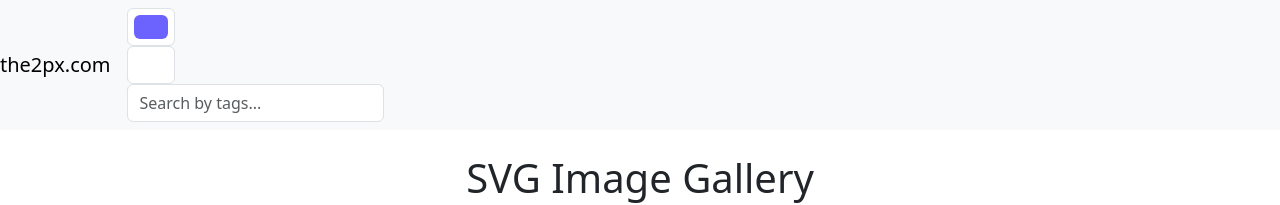
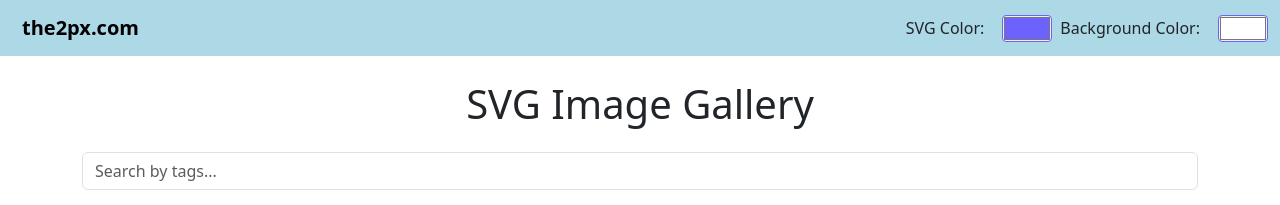
Before and after one commit to okc27/the2px, a React (Create React App) app: page / in a window 1280 px wide. Shown: the top 205 px of the page. Built offline with nearby package versions, Linux system fonts and the light colour scheme; no server answers.

Commit message:
7-10 update 3

```diff
--- a/src/components/Navbar.js
+++ b/src/components/Navbar.js
@@ -1,46 +1,32 @@
 import React from 'react';
-import { Navbar, Nav, Form } from 'react-bootstrap';
+import './Navbar.css'; // Make sure to import your CSS file for custom styles
 
-const CustomNavbar = ({ svgColor, setSvgColor, bgColor, setBgColor, searchTerm, setSearchTerm }) => {
-  const handleSvgColorChange = (event) => {
-    setSvgColor(event.target.value);
-  };
-
-  const handleBgColorChange = (event) => {
-    setBgColor(event.target.value); // Update background color state
-  };
-
+const Navbar = ({ svgColor, setSvgColor, bgColor, setBgColor }) => {
   return (
-    <Navbar bg="light" expand="lg">
-      <Navbar.Brand href="#home">the2px.com</Navbar.Brand>
-      <Navbar.Toggle aria-controls="basic-navbar-nav" />
-      <Navbar.Collapse id="basic-navbar-nav">
-        <Nav className="ml-auto">
-          <Form inline>
-            <Form.Control
+    <nav className="navbar navbar-light" style={{ backgroundColor: '#add8e6' }}>
+      <div className="container-fluid">
+        <div className="navbar-brand " onClick={() => console.log("Brand clicked!")}>
+          the2px.com
+        </div>
+        <div className="color-picker d-flex justify-content-center"> {/* Center color pickers */}
+          <label htmlFor="svg-color-picker" className="me-2">SVG Color:</label>
+          <input
             type="color"
+            id="svg-color-picker"
             value={svgColor}
-              onChange={handleSvgColorChange}
-              className="mr-2"
+            onChange={(e) => setSvgColor(e.target.value)}
           />
-            <Form.Control
+          <label htmlFor="background-color-picker" className="mx-2">Background Color:</label>
+          <input
             type="color"
+            id="background-color-picker"
             value={bgColor}
-              onChange={handleBgColorChange} // Handle background color change
-              className="mr-2"
+            onChange={(e) => setBgColor(e.target.value)}
           />
-            <Form.Control
-              type="text"
-              placeholder="Search by tags..."
-              className="mr-2"
-              value={searchTerm}
-              onChange={(e) => setSearchTerm(e.target.value)} // Update search term state
-            />
-          </Form>
-        </Nav>
-      </Navbar.Collapse>
-    </Navbar>
+        </div>
+      </div>
+    </nav>
   );
 };
 
-export default CustomNavbar;
+export default Navbar;
```
Lines whose indentation alone changed are shown as unchanged.
